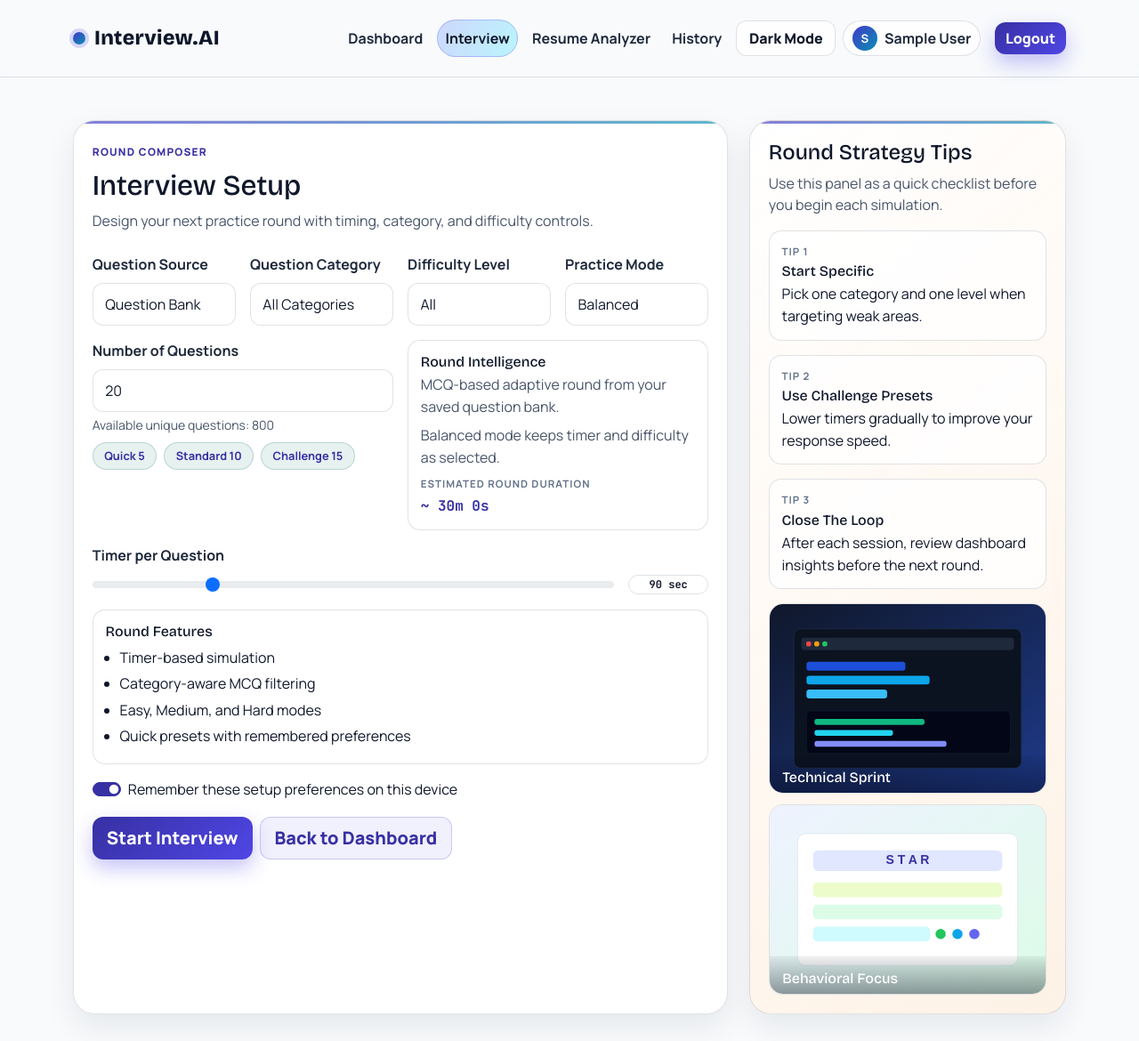
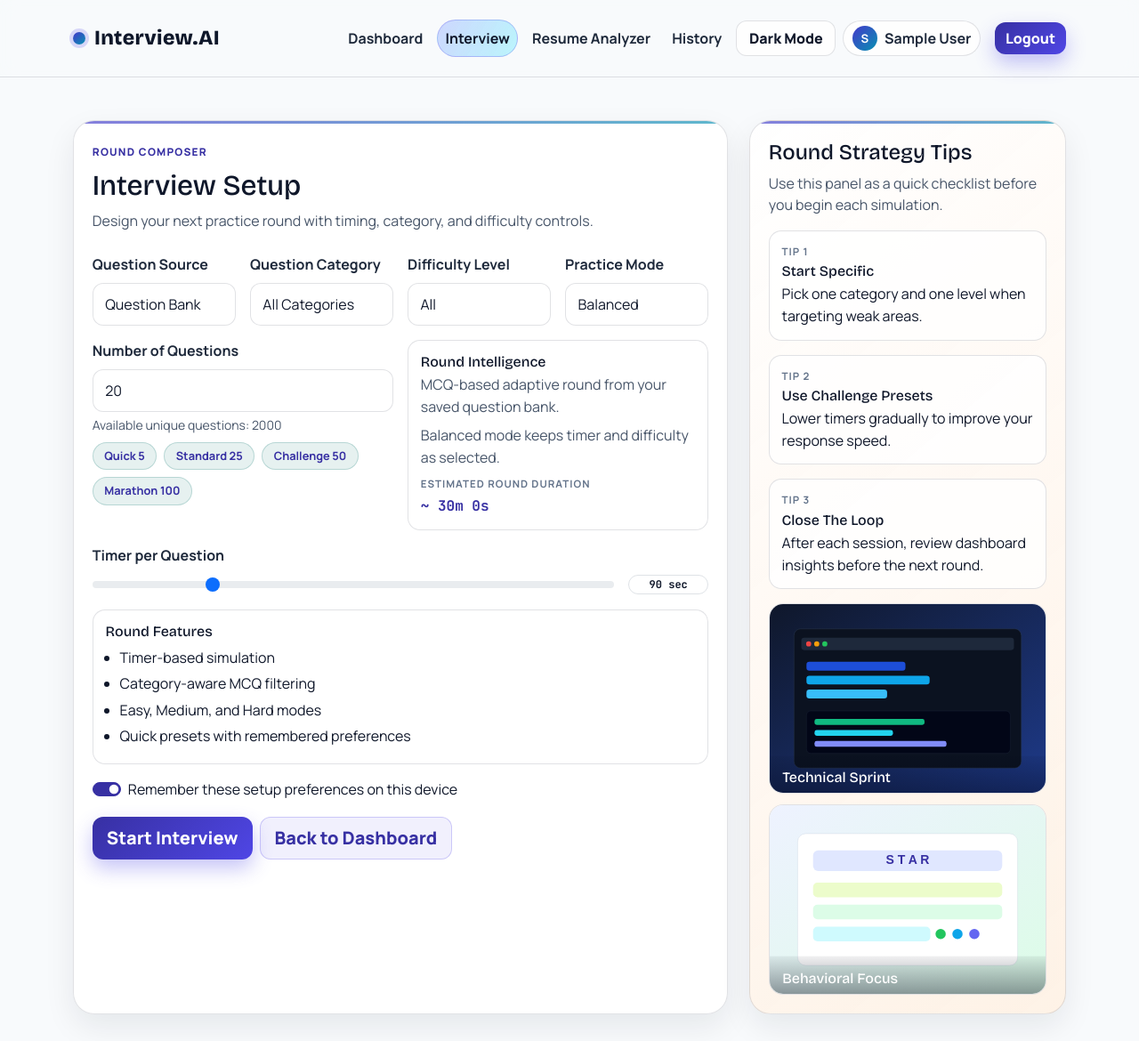
Before and after one commit to axitdagara/interview.AI, a Flask app: page /interview/setup in a window 1280 px wide. Shown: the top 1170 px of the page at 89% size. Run offline with Flask 3, Linux system fonts and the light colour scheme; the visitor is signed in with stand-in values (Sample User, id 1); data comes from the database, SQL or seed files in the repository; some libraries are stand-ins or nearby versions.

Commit message:
feat: support larger question counts in setup and update related templates

```diff
--- a/interview_simulator/routes/interview.py
+++ b/interview_simulator/routes/interview.py
@@ -24,6 +24,7 @@ DIFFICULTY_TO_VALUE = {
 }
 
 PRACTICE_MODES = {"balanced", "accuracy", "speed", "executive"}
+MAX_ROUND_QUESTION_COUNT = 100
 
 EXTRA_CATEGORIES = [
     "Data Structures",
@@ -57,7 +58,10 @@ def _get_categories():
         .all()
     )
     db_categories = {row[0] for row in rows if row[0]}
-    return sorted(db_categories | set(EXTRA_CATEGORIES))
+    if db_categories:
+        return sorted(db_categories)
+
+    return sorted(EXTRA_CATEGORIES)
 
 
 def _persist_generated_questions(items):
@@ -384,12 +388,11 @@ def setup():
         except ValueError:
             timer_seconds = 90
 
-        question_count = max(1, min(question_count, 20))
+        question_count = max(1, min(question_count, MAX_ROUND_QUESTION_COUNT))
         timer_seconds = max(30, min(timer_seconds, 300))
 
         if practice_mode == "accuracy":
             timer_seconds = max(timer_seconds, 120)
-            question_count = min(question_count, 12)
             if difficulty_level == "All":
                 difficulty_level = "Medium"
         elif practice_mode == "speed":
--- a/interview_simulator/seed.py
+++ b/interview_simulator/seed.py
@@ -4,7 +4,7 @@ from .extensions import db
 from .models import Question
 
 
-MIN_QUESTIONS_PER_CATEGORY = 200
+MIN_QUESTIONS_PER_CATEGORY = 500
 
 
 def _mcq(category, difficulty, prompt, ideal_answer, correct, option2, option3, option4):
--- a/interview_simulator/templates/interview_question.html
+++ b/interview_simulator/templates/interview_question.html
@@ -56,7 +56,7 @@
                         <div class="mb-4">
                             <label class="form-label">Choose One Option</label>
                             <div class="mcq-options">
-                                {% for option in question.options %}
+                                {% for option in question_options %}
                                     <label class="mcq-option" for="option_{{ loop.index }}">
                                         <input
                                             class="form-check-input"
--- a/interview_simulator/templates/interview_setup.html
+++ b/interview_simulator/templates/interview_setup.html
@@ -49,12 +49,13 @@
 
                     <div class="col-md-6">
                         <label class="form-label" for="question_count">Number of Questions</label>
-                        <input class="form-control" type="number" id="question_count" name="question_count" min="1" max="20" value="20">
+                        <input class="form-control" type="number" id="question_count" name="question_count" min="1" max="100" value="20">
                         <p class="small text-muted mb-0 mt-1" id="availabilityHint">Available unique questions: --</p>
                         <div class="d-flex flex-wrap gap-2 mt-2 setup-presets">
                             <button class="btn preset-chip" type="button" data-count="5" data-timer="120">Quick 5</button>
-                            <button class="btn preset-chip" type="button" data-count="10" data-timer="90">Standard 10</button>
-                            <button class="btn preset-chip" type="button" data-count="15" data-timer="60">Challenge 15</button>
+                            <button class="btn preset-chip" type="button" data-count="25" data-timer="90">Standard 25</button>
+                            <button class="btn preset-chip" type="button" data-count="50" data-timer="75">Challenge 50</button>
+                            <button class="btn preset-chip" type="button" data-count="100" data-timer="60">Marathon 100</button>
                         </div>
                     </div>
 
@@ -204,9 +205,6 @@
         if (mode === "accuracy") {
             if (Number(timerRange.value) < 120) {
                 timerRange.value = "120";
-            }
-            if (Number(countInput.value) > 12) {
-                countInput.value = "12";
             }
             if (levelInput.value === "All") {
                 levelInput.value = "Medium";
@@ -398,7 +396,7 @@
             const count = Number(button.dataset.count || 10);
             const timer = Number(button.dataset.timer || 90);
 
-            countInput.value = String(Math.max(1, Math.min(20, count)));
+            countInput.value = String(Math.max(1, Math.min(100, count)));
             timerRange.value = String(Math.max(30, Math.min(300, timer)));
 
             updateAvailability();
@@ -419,7 +417,17 @@
     });
     categoryInput.addEventListener("change", updateAvailability);
     levelInput.addEventListener("change", updateAvailability);
-    countInput.addEventListener("input", updateRoundEstimate);
+    countInput.addEventListener("input", () => {
+        const current = Number(countInput.value || 1);
+        if (!Number.isFinite(current)) {
+            countInput.value = "1";
+        } else if (current < 1) {
+            countInput.value = "1";
+        } else if (current > 100) {
+            countInput.value = "100";
+        }
+        updateRoundEstimate();
+    });
     timerRange.addEventListener("input", updateRoundEstimate);
 
     [
```
Also changed, not shown: tests/test_routes_interview_dashboard.py (+24 -0 lines).
